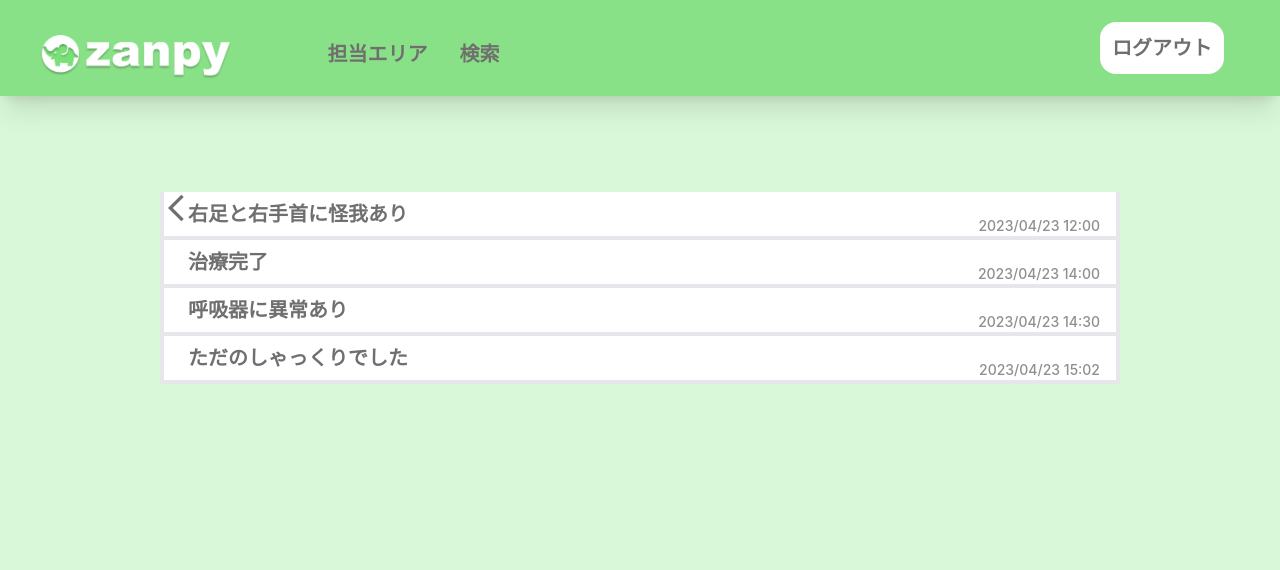
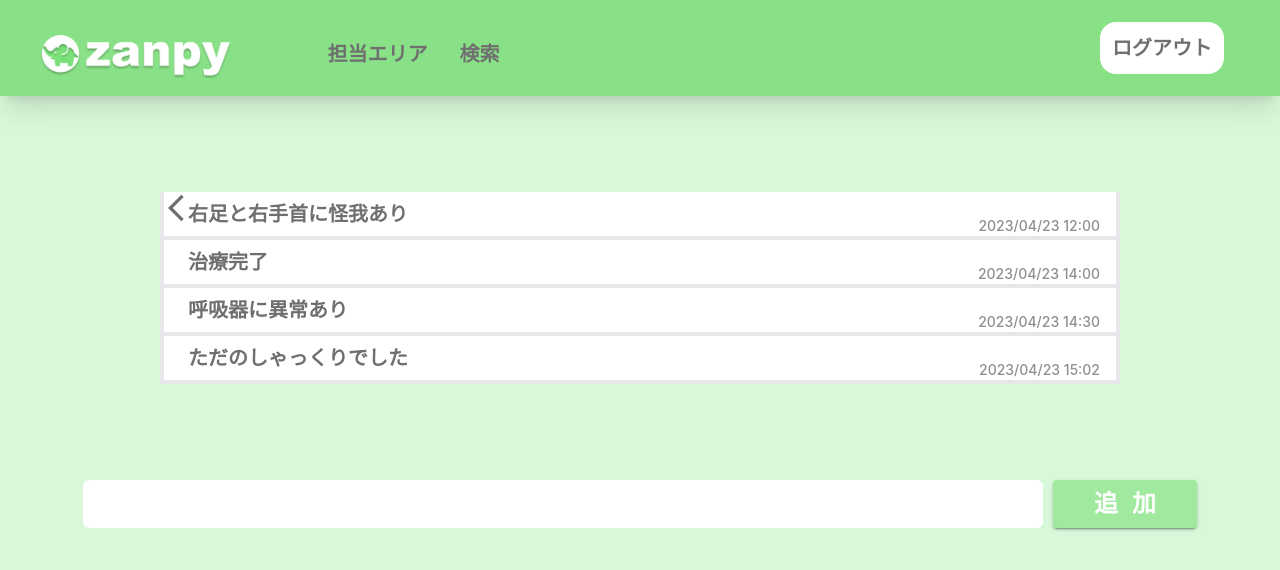
Before and after one commit to Fuuma0000/zanpy, a React (Create React App) app: page /memo in a window 1280 px wide. Shown: the top 570 px of the page. Built offline with nearby package versions, Linux system fonts and the light colour scheme.

Commit message:
[add]入力フォームと追加ボタンを追加

```diff
--- a/src/screens/MemoScreen.jsx
+++ b/src/screens/MemoScreen.jsx
@@ -3,6 +3,8 @@ import Header from "./Header";
 import { useState } from "react";
 import ArrowBackIosNewIcon from "@mui/icons-material/ArrowBackIosNew";
 import { useNavigate } from "react-router-dom";
+import Button from "@mui/material/Button";
+import TextField from "@mui/material/TextField";
 
 const MemoScreen = () => {
   const navigate = useNavigate();
@@ -34,6 +36,7 @@ const MemoScreen = () => {
       {/* メモ本体を表示する部分 */}
       <div className='flex flex-col items-center mt-24'>
         {memos.map((memo, index) => (
+          // <div className='bg-white border-x-4 border-b-4 flex justify-between w-6/12 h-12'>
           <div className='bg-white border-x-4 border-b-4 flex justify-between w-[960px] h-12'>
             <div className='flex justify-center items-center text-xl font-black text-test ml-6'>
               {memo.text}
@@ -44,6 +47,32 @@ const MemoScreen = () => {
           </div>
         ))}
       </div>
+      {/* 追加用の入力欄とボタン */}
+      <div className='flex justify-center items-center mt-24'>
+        {/* <TextField
+          className='bg-white'
+          sx={{
+            //横幅を最大にする
+            width: "40%",
+          }}
+        /> */}
+        <input className='rounded-md w-[960px] h-12' type='text' />
+        <Button
+          variant='contained'
+          style={{
+            backgroundColor: "#A0E99E",
+            fontWeight: 900,
+            fontSize: 24,
+            letterSpacing: 14,
+            textIndent: 14,
+            marginLeft: 10,
+            // box-shadow: 0px 4px 4px rgba(0, 0, 0, 0.25),
+          }}
+          className='w-36 h-12 '
+        >
+          追加
+        </Button>
+      </div>
     </>
   );
 };
```
